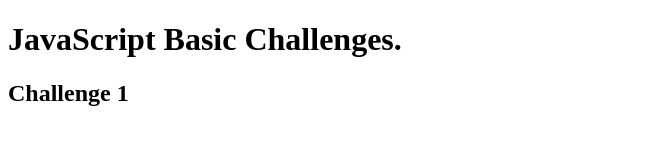
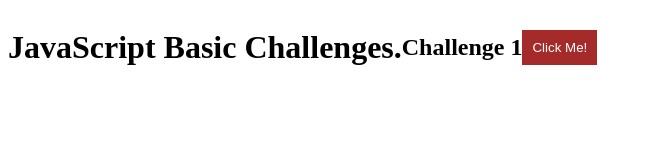
Before and after one commit to AVidhanR/JsProject, a plain HTML site: page index.html in a window 1280 px wide. Shown: the whole page, without its empty margins (0-651 px from the left). Drawn offline with Linux system fonts and the light colour scheme.

Commit message:
Updating index.html

```diff
--- a/index.html
+++ b/index.html
@@ -5,6 +5,19 @@
     <meta http-equiv="X-UA-Compatible" content="IE=edge">
     <meta name="viewport" content="width=device-width, initial-scale=1.0">
     <title>myFirstjsProgram</title>
+    <style>
+        body {
+  display: flex;
+  align-items: center;
+}
+        #btn{
+            border: 5px;
+            background-color: brown;
+            color: white;
+            padding: 10px;
+        }
+
+    </style>
    </head>
 <body>
     <h1 id="firstHeading">
@@ -13,7 +26,11 @@
     <h2>
         Challenge 1
     </h2>
-    <script src="index.js">
+    <button id = "btn">Click Me!</button>
+    <script>
+        var x = document.getElementsById("firstHeading");
+        var y = document.getElementsById("btn");
+
     </script>
 </body>
 </html>
```
